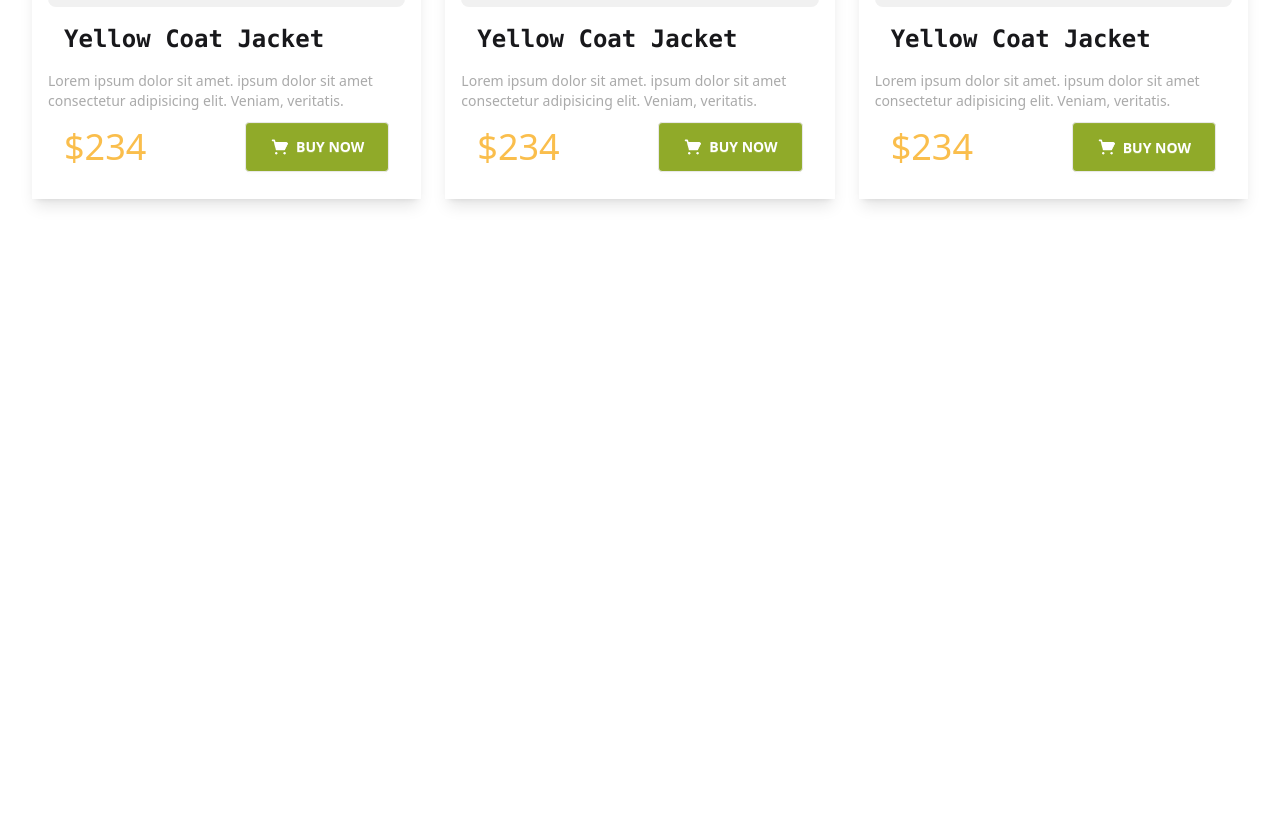
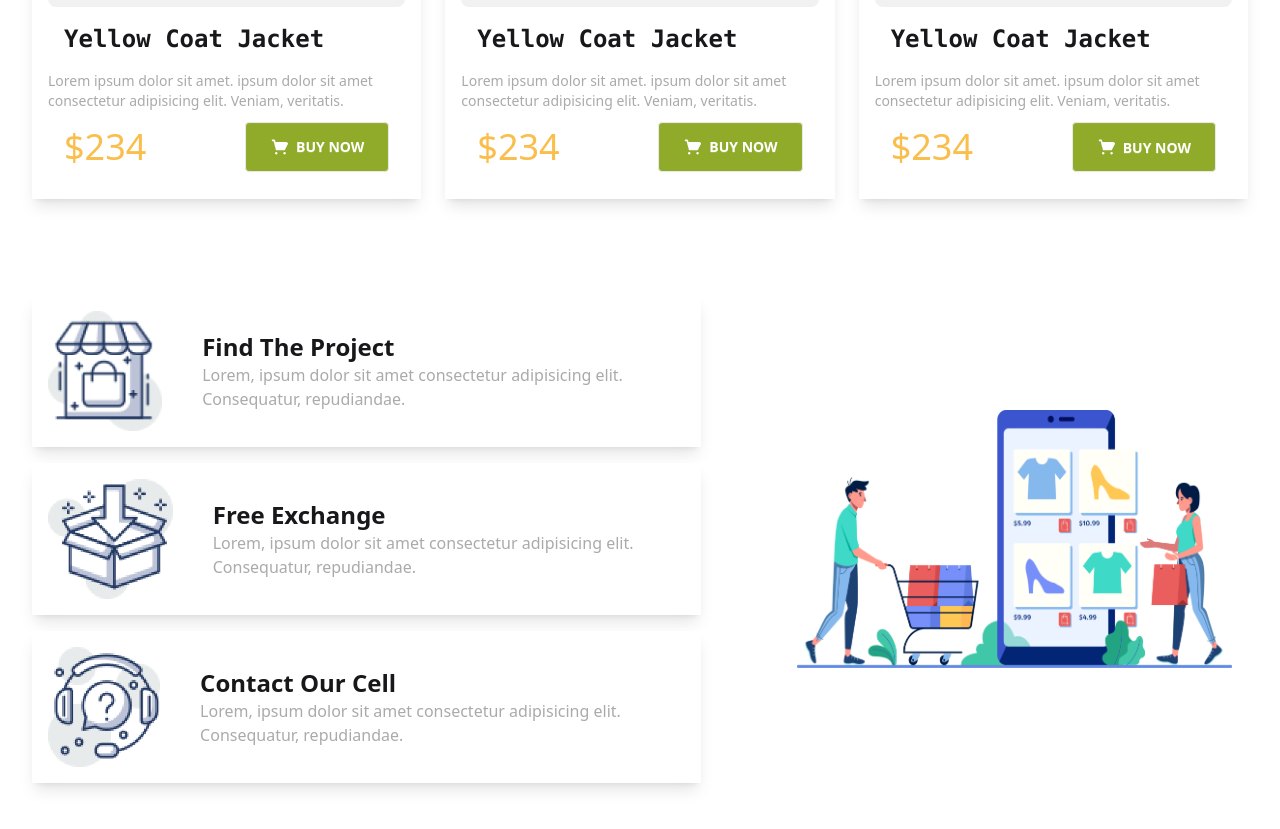
Before and after one commit to jahid-git198/assignment--2, a plain HTML site: page index.html in a window 1280 px wide. Shown: the part 1680-2509 px from the top of the page. Before the commit the page ends 1919 px from the top, so only its background shows below. Drawn offline with nearby package versions, Linux system fonts and the light colour scheme.

Commit message:
box code

```diff
--- a/index.html
+++ b/index.html
@@ -176,6 +176,44 @@
 
 
         </section>
+
+        <section>
+          <div class="max-w-7xl mx-auto px-4 sm:px-4 lg:px-8 justify-center items-center ">
+            <div class="sm:flex justify-center items-center gap-20 mt-20 mb-10">
+              <!-- text -->
+              <div class="  text-center  gap-6 gap-y-10 sm:gap-y-0  md:gap-y-0 md:grid-row-3">
+                 <div class= "  mx-auto gap-10 flex w-auto m-4 justify-center items-center gap-6 bg-[#FFFFFF] shadow-lg p-4">
+                  <img class="h-30    text-center" src="icon/house.png" alt="">
+                 <div>
+                    <h1 class="text-2xl text-blak font-black capitalize sm:text-left md:text-left">find the project</h1>
+                  <p class="text-[#aaa] sm:text-left md:text-left ">Lorem, ipsum dolor sit amet consectetur adipisicing elit. Consequatur, repudiandae.</p>
+                 </div>
+                </div>
+                 <div class="  mx-auto gap-10 flex w-auto m-4 justify-center items-center gap-6 bg-[#FFFFFF] shadow-lg p-4">
+                  <img class="   h-30 w-auto" src="icon/box.png" alt="">
+                  <div>
+                     <h1 class="text-2xl text-blak font-black capitalize sm:text-left md:text-left">free exchange</h1>
+                   <p class="text-[#aaa] sm:text-left md:text-left ">Lorem, ipsum dolor sit amet consectetur adipisicing elit. Consequatur, repudiandae.</p>
+                </div>
+                 </div>
+                 <div class=" mx-auto gap-10 flex  w-auto m-4 justify-center items-center gap-6 bg-[#FFFFFF] shadow-lg p-4">
+                  <img class="h-30 w-auto" src="icon/question.png" alt="">
+                  <div>
+                     <h1 class="text-2xl text-blak font-black capitalize sm:text-left md:text-left">contact our cell</h1>
+                   <p class="text-[#aaa] sm:text-left md:text-left ">Lorem, ipsum dolor sit amet consectetur adipisicing elit. Consequatur, repudiandae.</p>
+                  </div>
+                 </div>
+              </div>
+              <!-- imag  -->
+               <div>
+                <img class="  w-xl p-4 mt-10 mb-10" src="imag/shopping.png" alt="">
+               </div>
+            </div>
+          </div>
+        </section>
+
+
+        </section>
        </main>
 
 
```
